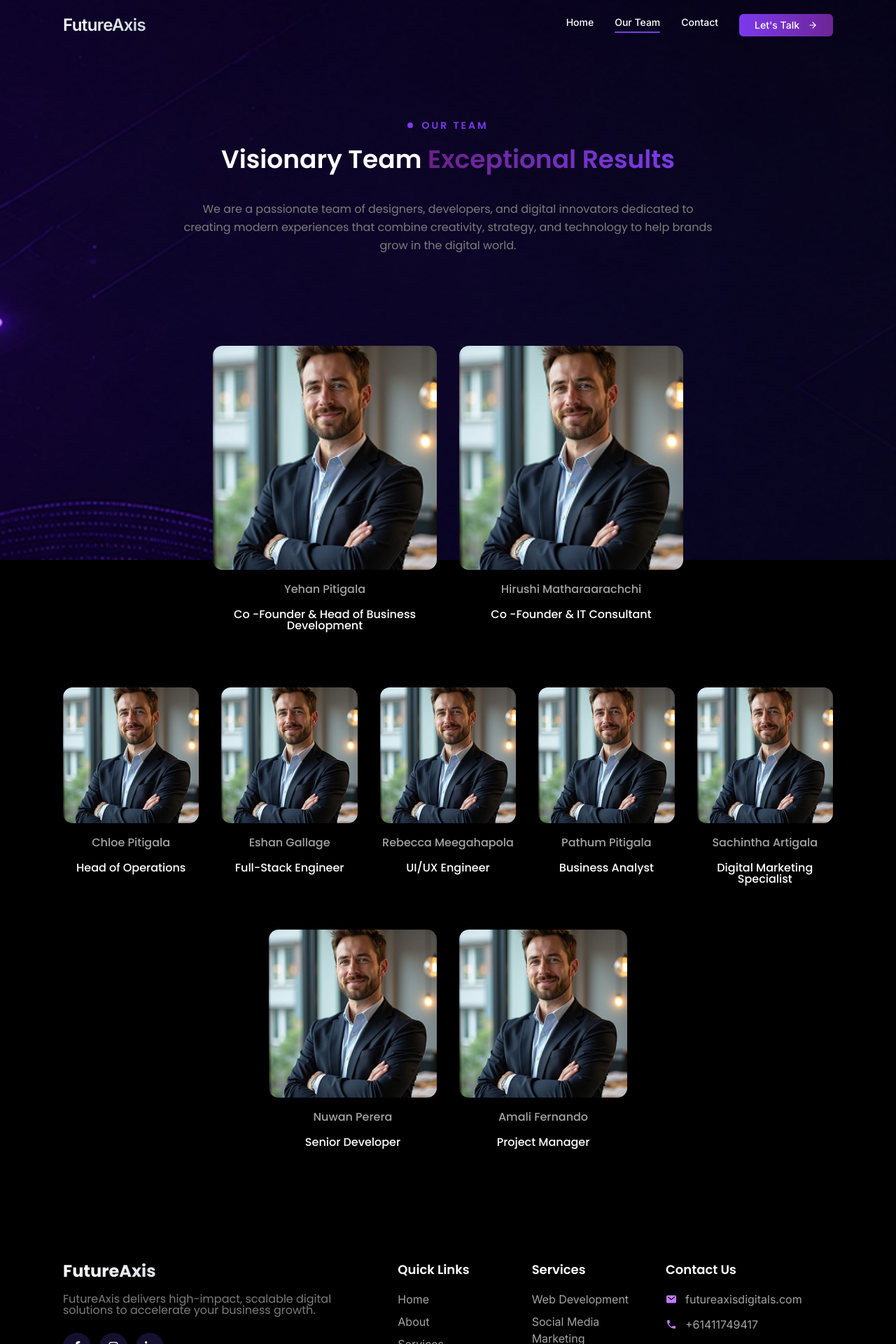
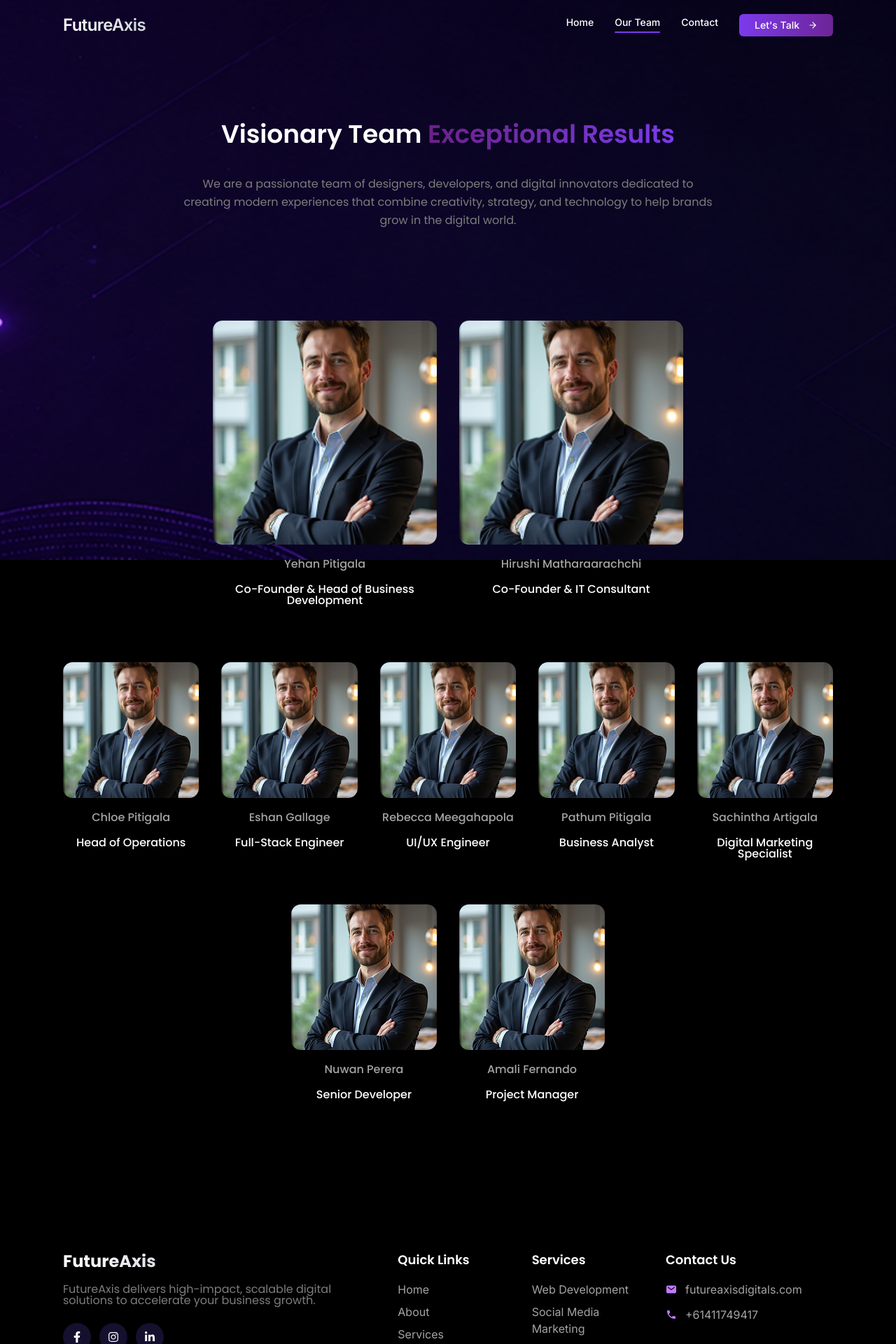
Before and after one commit to FutureAxis/futureaxis-official-web, a Next.js app: page /team in a window 1280 px wide. Shown: the top 1920 px of the page at 70% size. Built offline with nearby package versions, Linux system fonts and the light colour scheme.

Commit message:
chore: fix typos in team member roles and improve layout for responsiveness

```diff
--- a/app/team/page.tsx
+++ b/app/team/page.tsx
@@ -14,12 +14,12 @@ export default function TeamPage() {
     const leaders = [
         {
             name: "Yehan Pitigala",
-            role: "Co -Founder & Head of Business Development",
+            role: "Co-Founder & Head of Business Development",
             image: yehan,
         },
         {
             name: "Hirushi Matharaarachchi",
-            role: "Co -Founder & IT Consultant",
+            role: "Co-Founder & IT Consultant",
             image: yehan,
         },
     ];
@@ -82,7 +82,11 @@ export default function TeamPage() {
 
     const TeamCard = ({ member, index }: { member: any; index: number }) => (
         <div
-            className={`transition-all duration-700 transform`}
+            className={`transition-all duration-700 transform ${
+                isVisible
+                    ? "opacity-100 translate-y-0"
+                    : "opacity-0 translate-y-12"
+            }`}
             style={{ transitionDelay: `${index * 100}ms` }}
         >
             <div className="group cursor-pointer">
@@ -94,7 +98,6 @@ export default function TeamPage() {
                         fill
                         className="object-cover transition-transform duration-500 group-hover:scale-110"
                     />
-                    <div className="absolute inset-0 bg-gradient-to-t from-black/80 via-transparent to-transparent opacity-0 group-hover:opacity-100 transition-opacity duration-300" />
                 </div>
 
                 <div className="text-center">
@@ -109,9 +112,9 @@ export default function TeamPage() {
         </div>
     );
 
-    // Split team members into first 5 and remaining 2
-    const firstRowMembers = teamMembers.slice(0, 5);
-    const secondRowMembers = teamMembers.slice(5, 7);
+    // Split team members for desktop to center last 2
+    const firstFiveMembers = teamMembers.slice(0, 5);
+    const lastTwoMembers = teamMembers.slice(5, 7);
 
     return (
         <>
@@ -127,11 +130,11 @@ export default function TeamPage() {
                 />
             </div>
 
-            {/* Content - Removed min-h-screen and main wrapper */}
+            {/* Content */}
             <div className="relative z-10">
                 <Navbar />
 
-                <section ref={sectionRef} className="w-full py-16 lg:py-24">
+                <section ref={sectionRef} className="w-full py-20 lg:pt-24 lg:pb-[150px]">
                     <div className="px-5 lg:px-[90px]">
                         {/* Header Section */}
                         <div
@@ -141,12 +144,6 @@ export default function TeamPage() {
                                     : "opacity-0 translate-y-12"
                             }`}
                         >
-                            <div className="flex items-center justify-center gap-3 mb-4">
-                                <div className="w-2 h-2 rounded-full bg-[#7C3AED]" />
-                                <p className="text-[#7C3AED] uppercase tracking-[3px] text-sm font-semibold">
-                                    OUR TEAM
-                                </p>
-                            </div>
 
                             <h2 className="text-[24px] md:text-[36px] font-semibold text-white leading-[130%] mb-[34px]">
                                 <span>Visionary Team </span>
@@ -164,7 +161,7 @@ export default function TeamPage() {
                         {/* Leaders Section - 2 cards centered */}
                         <div className="mb-20">
                             <div className="flex justify-center">
-                                <div className="grid grid-cols-1 md:grid-cols-2 gap-6 lg:gap-8 max-w-2xl mx-auto">
+                                <div className="grid grid-cols-1 md:grid-cols-2 gap-6 lg:gap-8 max-w-2xl mx-auto w-full">
                                     {leaders.map((member, index) => (
                                         <TeamCard key={member.name} member={member} index={index} />
                                     ))}
@@ -174,19 +171,29 @@ export default function TeamPage() {
 
                         {/* Team Members Section */}
                         <div>
-                            {/* First Row - 5 cards */}
-                            <div
-                                className="grid grid-cols-2 sm:grid-cols-3 md:grid-cols-4 lg:grid-cols-5 gap-6 lg:gap-8 mb-8">
-                                {firstRowMembers.map((member, index) => (
-                                    <TeamCard key={member.name} member={member} index={index + 2}/>
-                                ))}
+                            {/* Desktop: 5 cards + 2 centered cards (same size) */}
+                            <div className="hidden lg:block">
+                                {/* First Row - 5 cards */}
+                                <div className="grid grid-cols-5 gap-6 lg:gap-8 mb-[64px]">
+                                    {firstFiveMembers.map((member, index) => (
+                                        <TeamCard key={member.name} member={member} index={index + 2} />
+                                    ))}
+                                </div>
+                                {/* Second Row - 2 cards centered - SAME SIZE as first row */}
+                                <div className="flex justify-center">
+                                    <div className="grid grid-cols-2 gap-6 lg:gap-8 w-full max-w-[calc(40%+0.5rem)]">
+                                        {lastTwoMembers.map((member, index) => (
+                                            <TeamCard key={member.name} member={member} index={index + 7} />
+                                        ))}
+                                    </div>
+                                </div>
                             </div>
 
-                            <div className="flex justify-center mt-[64px]">
-                                <div
-                                    className="grid grid-cols-2 gap-6 lg:gap-8 w-full max-w-lg">
-                                    {secondRowMembers.map((member, index) => (
-                                        <TeamCard key={member.name} member={member} index={index + 7}/>
+                            {/* Mobile & Tablet: 2 cards per row */}
+                            <div className="lg:hidden">
+                                <div className="grid grid-cols-2 md:grid-cols-3 gap-6 lg:gap-8">
+                                    {teamMembers.map((member, index) => (
+                                        <TeamCard key={member.name} member={member} index={index + 2} />
                                     ))}
                                 </div>
                             </div>
```
